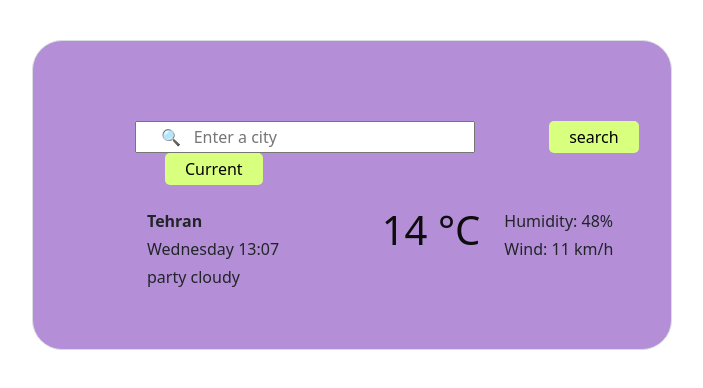
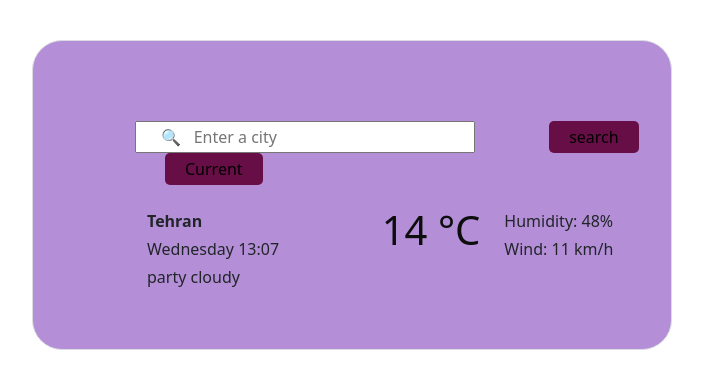
Before and after one commit to Fereshteh19/Search-Wheather, a plain HTML site: page index.html in a window 1280 px wide. Shown: the whole page, without its empty margins (288-991 px from the left). Drawn offline with nearby package versions, Linux system fonts and the light colour scheme.

Commit message:
change color of button

```diff
--- a/src/style.css
+++ b/src/style.css
@@ -47,7 +47,7 @@ div .row{
 .location{
     margin-left: 30px;
     padding: 4px 20px;
-    background-color: rgb(217, 255, 127);
+    background-color: rgb(103, 14, 70);
     text-align: center;
     border-style: none;
     border-radius: 5px;
```
